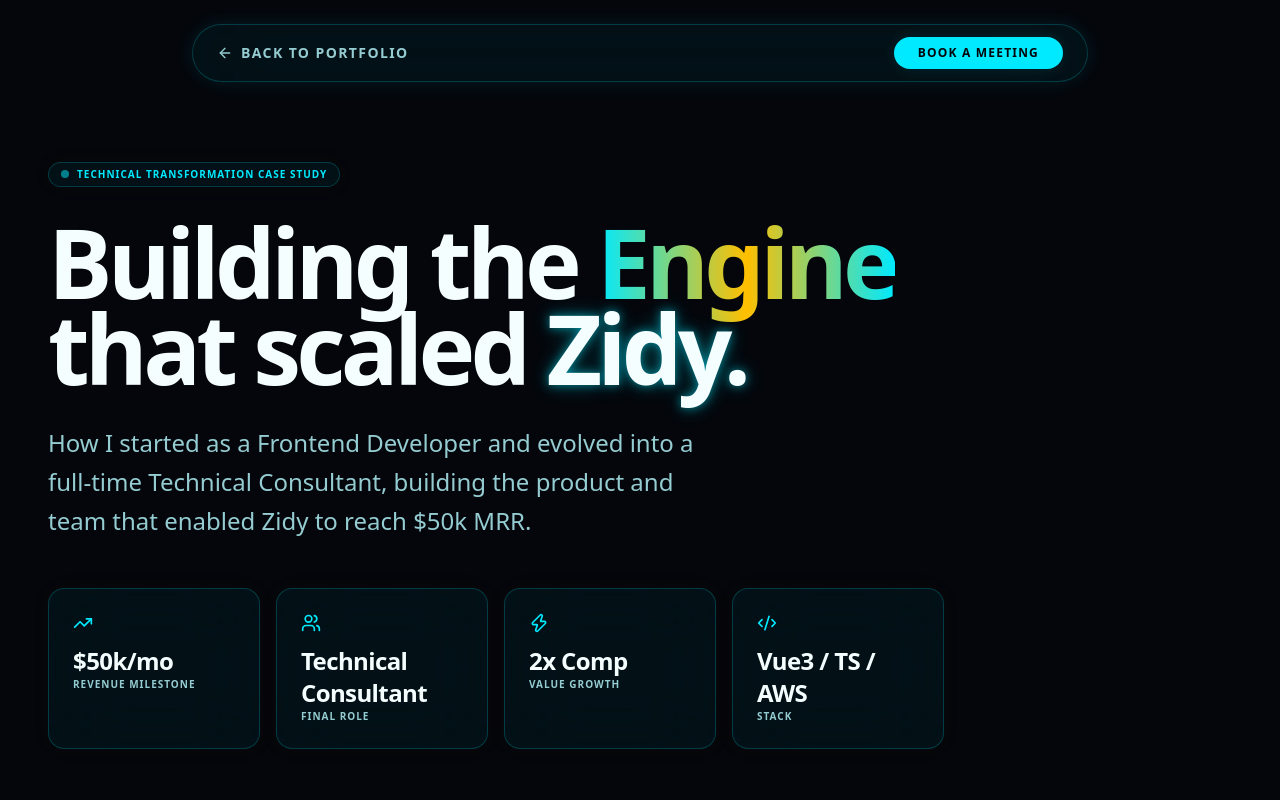
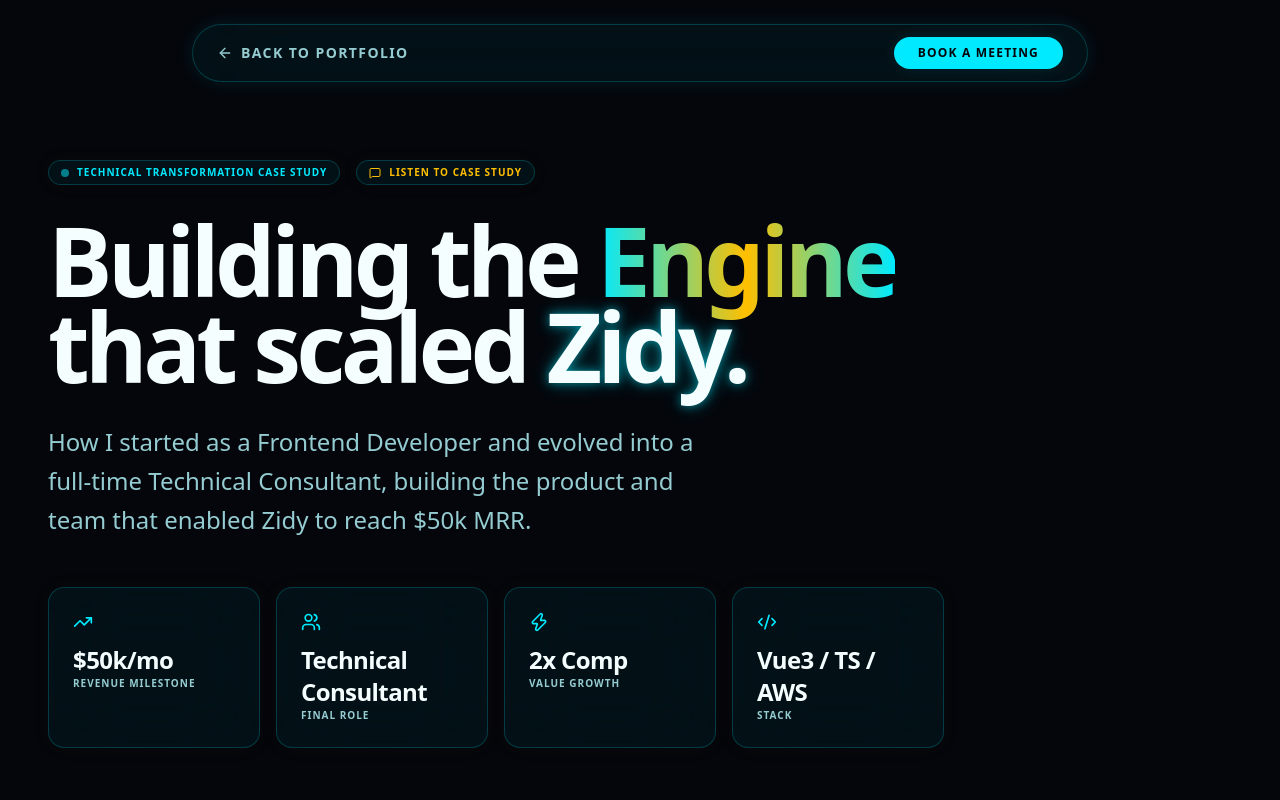
Before and after one commit to tudor-crisan/tudorcrisan.dev, a Next.js app: page /case-studies/zidy in a window 1280 px wide. Shown: the top 800 px of the page. Built offline with nearby package versions, Linux system fonts and the light colour scheme.

Commit message:
feat: integrate audio listen button into Zidy case study UI

```diff
--- a/src/app/case-studies/zidy/page.tsx
+++ b/src/app/case-studies/zidy/page.tsx
@@ -61,9 +61,19 @@
             transition={{ duration: 0.8 }}
             className="max-w-4xl"
           >
-            <div className="inline-flex items-center gap-2 px-3 py-1 rounded-full glass mb-8 border-primary/30">
-              <span className="w-2 h-2 rounded-full bg-primary animate-pulse" />
-              <span className="text-[10px] font-bold uppercase tracking-widest text-primary">Technical Transformation Case Study</span>
+            <div className="flex flex-wrap items-center gap-4 mb-8">
+              <div className="inline-flex items-center gap-2 px-3 py-1 rounded-full glass border-primary/30">
+                <span className="w-2 h-2 rounded-full bg-primary animate-pulse" />
+                <span className="text-[10px] font-bold uppercase tracking-widest text-primary">Technical Transformation Case Study</span>
+              </div>
+              <a
+                href="/zidy-audio.mp3"
+                target="_blank"
+                className="inline-flex items-center gap-2 px-3 py-1 rounded-full glass border-secondary/30 hover:bg-secondary/10 transition-colors"
+              >
+                <MessageSquare size={12} className="text-secondary" />
+                <span className="text-[10px] font-bold uppercase tracking-widest text-secondary">Listen to Case Study</span>
+              </a>
             </div>
             <h1 className="text-5xl md:text-7xl lg:text-8xl font-black tracking-tighter leading-[0.9] mb-8">
               Building the <span className="text-primary-gradient">Engine</span> that scaled <span className="v2-glow">Zidy.</span>
```
